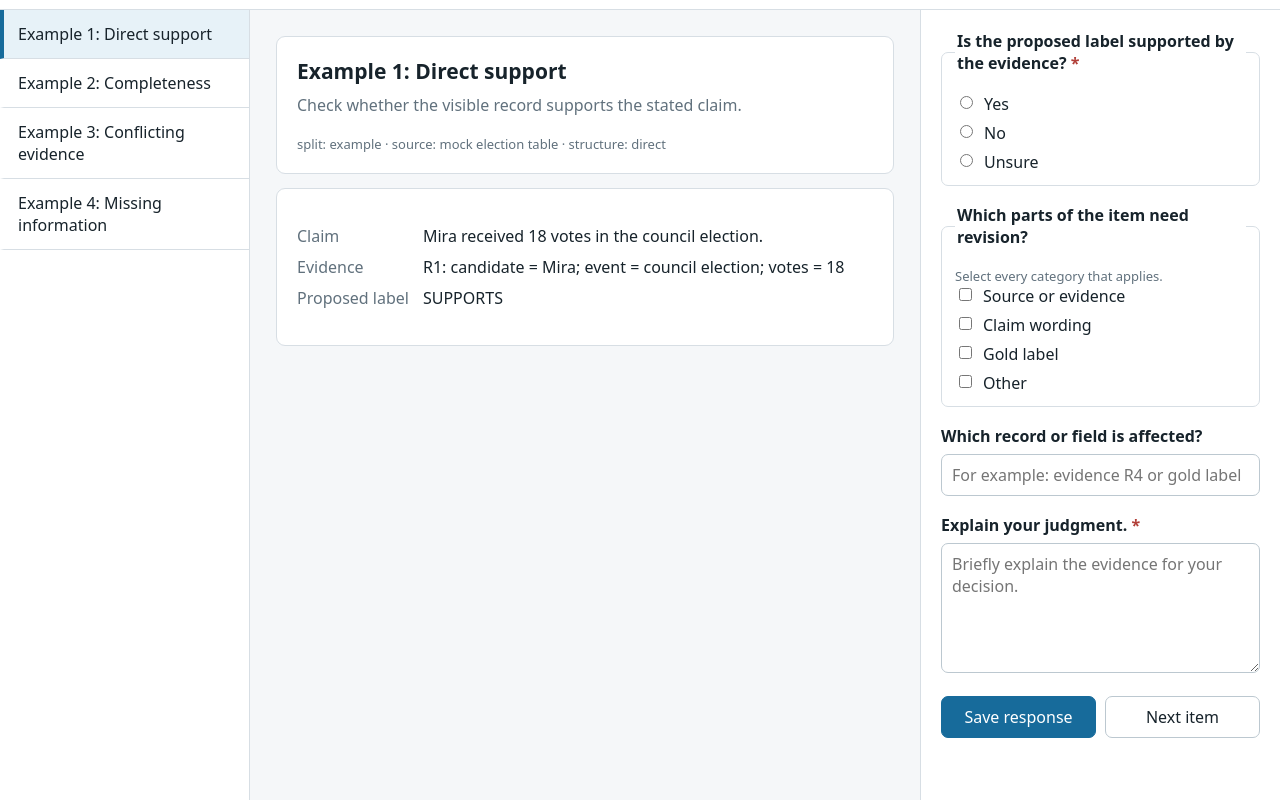
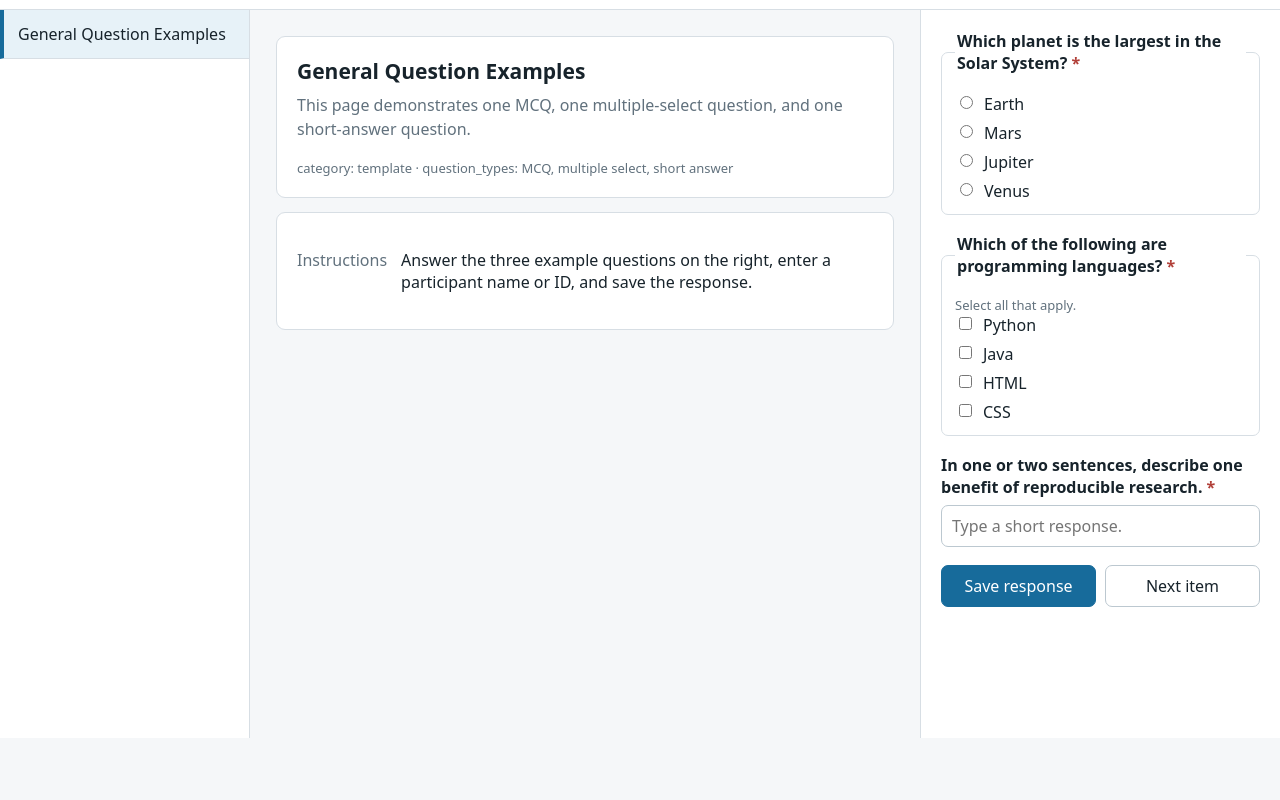
Before and after one commit to ZhaoZiyu1998/human-audit-template, a plain HTML site: page index.html in a window 1280 px wide. Shown: the part 63-863 px from the top of the page. After the commit the page ends 801 px from the top, so only its background shows below. Drawn offline with Linux system fonts and the light colour scheme.

Commit message:
Replace project-specific audit examples with general questions

```diff
--- a/audit_app.js
+++ b/audit_app.js
@@ -11,7 +11,7 @@ function load() {
   }
   const saved = localStorage.getItem(config.storageKey);
   state.reviews = saved ? JSON.parse(saved) : {};
-  $("reviewer").value = localStorage.getItem(`${config.storageKey}:reviewer`) || "";
+  $("reviewer").value = localStorage.getItem(`${config.storageKey}:participant`) || "";
 }
 
 function persist() {
@@ -53,7 +53,7 @@ function renderItem() {
   const root = $("item");
   root.replaceChildren();
   if (!item) {
-    root.append(make("div", "card", "No audit items are configured."));
+    root.append(make("div", "card", "No evaluation items are configured."));
     return;
   }
   const header = make("section", "card");
@@ -129,14 +129,12 @@ function renderQuestions() {
   const form = $("questions");
   form.replaceChildren();
   config.questions.forEach(question => {
-    if (question.type === "single_choice") {
+    if (question.type === "mcq") {
       form.append(renderChoiceQuestion(question, false));
     } else if (question.type === "multiple_choice") {
       form.append(renderChoiceQuestion(question, true));
     } else if (question.type === "short_answer") {
       form.append(renderTextQuestion(question, false));
-    } else if (question.type === "long_answer") {
-      form.append(renderTextQuestion(question, true));
     } else {
       throw new Error(`Unsupported question type: ${question.type}`);
     }
@@ -146,7 +144,7 @@ function renderQuestions() {
 
 function readAnswers() {
   return Object.fromEntries(config.questions.map(question => {
-    if (question.type === "single_choice") {
+    if (question.type === "mcq") {
       return [question.id, document.querySelector(`input[name="${question.id}"]:checked`)?.value || ""];
     }
     if (question.type === "multiple_choice") {
@@ -159,7 +157,7 @@ function readAnswers() {
 function fillAnswers(answers) {
   config.questions.forEach(question => {
     const value = answers[question.id];
-    if (question.type === "single_choice") {
+    if (question.type === "mcq") {
       const selected = [...document.querySelectorAll(`input[name="${question.id}"]`)]
         .find(input => input.value === value);
       if (selected) selected.checked = true;
@@ -185,9 +183,9 @@ function validate(answers) {
 
 function save() {
   const item = currentItem();
-  const reviewer = $("reviewer").value.trim();
+  const participant = $("reviewer").value.trim();
   const answers = readAnswers();
-  const error = !reviewer ? "Please enter a reviewer name or ID." : validate(answers);
+  const error = !participant ? "Please enter a participant name or ID." : validate(answers);
   if (error) {
     $("status").className = "status error";
     $("status").textContent = error;
@@ -195,7 +193,7 @@ function save() {
   }
   state.reviews[item.id] = {
     item_id: item.id,
-    reviewer,
+    participant,
     answers,
     saved_at: new Date().toISOString()
   };
@@ -218,7 +216,7 @@ function exportJsonl() {
   const url = URL.createObjectURL(new Blob([content], { type: "application/jsonl" }));
   const link = document.createElement("a");
   link.href = url;
-  link.download = `audit_responses_${new Date().toISOString().slice(0, 10)}.jsonl`;
+  link.download = `evaluation_responses_${new Date().toISOString().slice(0, 10)}.jsonl`;
   link.click();
   URL.revokeObjectURL(url);
 }
@@ -236,7 +234,7 @@ $("title").textContent = config.title;
 $("instruction").textContent = config.instruction;
 load();
 $("reviewer").onchange = () => {
-  localStorage.setItem(`${config.storageKey}:reviewer`, $("reviewer").value.trim());
+  localStorage.setItem(`${config.storageKey}:participant`, $("reviewer").value.trim());
 };
 $("save").onclick = save;
 $("next").onclick = next;
--- a/audit_config.js
+++ b/audit_config.js
@@ -1,44 +1,39 @@
 window.AUDIT_CONFIG = {
-  title: "Human Audit Template",
-  instruction: "Review each item independently, answer the questions, and save before moving on.",
-  storageKey: "human_audit_template_v1",
+  title: "General Human Evaluation Template",
+  instruction: "Answer each question and save the response before moving on.",
+  storageKey: "general_human_evaluation_template_v1",
   questions: [
     {
-      id: "verdict",
-      type: "single_choice",
-      label: "Is the proposed label supported by the evidence?",
+      id: "largest_planet",
+      type: "mcq",
+      label: "Which planet is the largest in the Solar System?",
       required: true,
       options: [
-        { value: "yes", label: "Yes" },
-        { value: "no", label: "No" },
-        { value: "unsure", label: "Unsure" }
+        { value: "earth", label: "Earth" },
+        { value: "mars", label: "Mars" },
+        { value: "jupiter", label: "Jupiter" },
+        { value: "venus", label: "Venus" }
       ]
     },
     {
-      id: "issue_types",
+      id: "programming_languages",
       type: "multiple_choice",
-      label: "Which parts of the item need revision?",
-      help: "Select every category that applies.",
+      label: "Which of the following are programming languages?",
+      help: "Select all that apply.",
+      required: true,
       options: [
-        { value: "source", label: "Source or evidence" },
-        { value: "claim", label: "Claim wording" },
-        { value: "label", label: "Gold label" },
-        { value: "other", label: "Other" }
+        { value: "python", label: "Python" },
+        { value: "java", label: "Java" },
+        { value: "html", label: "HTML" },
+        { value: "css", label: "CSS" }
       ]
     },
     {
-      id: "affected_part",
+      id: "reproducibility_benefit",
       type: "short_answer",
-      label: "Which record or field is affected?",
-      placeholder: "For example: evidence R4 or gold label",
-      maxLength: 160
-    },
-    {
-      id: "rationale",
-      type: "long_answer",
-      label: "Explain your judgment.",
-      placeholder: "Briefly explain the evidence for your decision.",
-      rows: 5,
+      label: "In one or two sentences, describe one benefit of reproducible research.",
+      placeholder: "Type a short response.",
+      maxLength: 240,
       required: true
     }
   ]
--- a/audit_items.js
+++ b/audit_items.js
@@ -1,64 +1,17 @@
 window.AUDIT_ITEMS = [
   {
-    id: "example-direct-support",
-    title: "Example 1: Direct support",
-    description: "Check whether the visible record supports the stated claim.",
+    id: "general-question-examples",
+    title: "General Question Examples",
+    description: "This page demonstrates one MCQ, one multiple-select question, and one short-answer question.",
     fields: [
-      { label: "Claim", value: "Mira received 18 votes in the council election." },
-      { label: "Evidence", value: "R1: candidate = Mira; event = council election; votes = 18" },
-      { label: "Proposed label", value: "SUPPORTS" }
+      {
+        label: "Instructions",
+        value: "Answer the three example questions on the right, enter a participant name or ID, and save the response."
+      }
     ],
     metadata: {
-      split: "example",
-      source: "mock election table",
-      structure: "direct"
-    }
-  },
-  {
-    id: "example-completeness",
-    title: "Example 2: Completeness",
-    description: "Check whether the conclusion is licensed by the stated scope.",
-    fields: [
-      { label: "Claim", value: "The event had fewer than four candidates." },
-      { label: "Evidence", value: "R1, R2, and R3 list three distinct candidates." },
-      { label: "Scope declaration", value: "All candidates in this event are shown." },
-      { label: "Proposed label", value: "SUPPORTS" }
-    ],
-    metadata: {
-      split: "example",
-      source: "mock event table",
-      structure: "count"
-    }
-  },
-  {
-    id: "example-conflict",
-    title: "Example 3: Conflicting evidence",
-    description: "Check whether both sides of the claim are established by separate records.",
-    fields: [
-      { label: "Claim", value: "Ari was affiliated with Group Blue." },
-      { label: "Evidence account A", value: "R1: person = Ari; affiliation = Group Blue" },
-      { label: "Evidence account B", value: "R2: person = Ari; affiliation = not Group Blue" },
-      { label: "Proposed label", value: "BOTH" }
-    ],
-    metadata: {
-      split: "example",
-      source: "mock knowledge graph",
-      structure: "conflict"
-    }
-  },
-  {
-    id: "example-unknown",
-    title: "Example 4: Missing information",
-    description: "Check whether an absent record leaves the claim unresolved.",
-    fields: [
-      { label: "Claim", value: "Noah finished before Lina." },
-      { label: "Evidence", value: "R1: Noah finished at 14:20. No finish time is shown for Lina." },
-      { label: "Proposed label", value: "UNKNOWN" }
-    ],
-    metadata: {
-      split: "example",
-      source: "mock schedule",
-      structure: "temporal"
+      category: "template",
+      question_types: "MCQ, multiple select, short answer"
     }
   }
 ];
--- a/index.html
+++ b/index.html
@@ -3,21 +3,21 @@
 <head>
   <meta charset="utf-8">
   <meta name="viewport" content="width=device-width, initial-scale=1">
-  <title>Human audit template</title>
+  <title>General Human Evaluation Template</title>
   <link rel="stylesheet" href="style.css">
 </head>
 <body>
   <header class="topbar">
     <div class="brand">
-      <h1 id="title">Human audit template</h1>
+      <h1 id="title">General Human Evaluation Template</h1>
       <div id="instruction" class="instruction"></div>
     </div>
     <div id="progress" class="progress"></div>
-    <input id="reviewer" class="reviewer" type="text" placeholder="Reviewer name or ID">
+    <input id="reviewer" class="reviewer" type="text" placeholder="Participant name or ID">
     <button id="export" class="button" type="button">Export JSONL</button>
   </header>
   <div class="layout">
-    <nav class="queue" aria-label="Audit items">
+    <nav class="queue" aria-label="Evaluation items">
       <div id="item-list" class="item-list"></div>
     </nav>
     <main id="item" class="content"></main>
```
Also changed, not shown: 1 other file.
